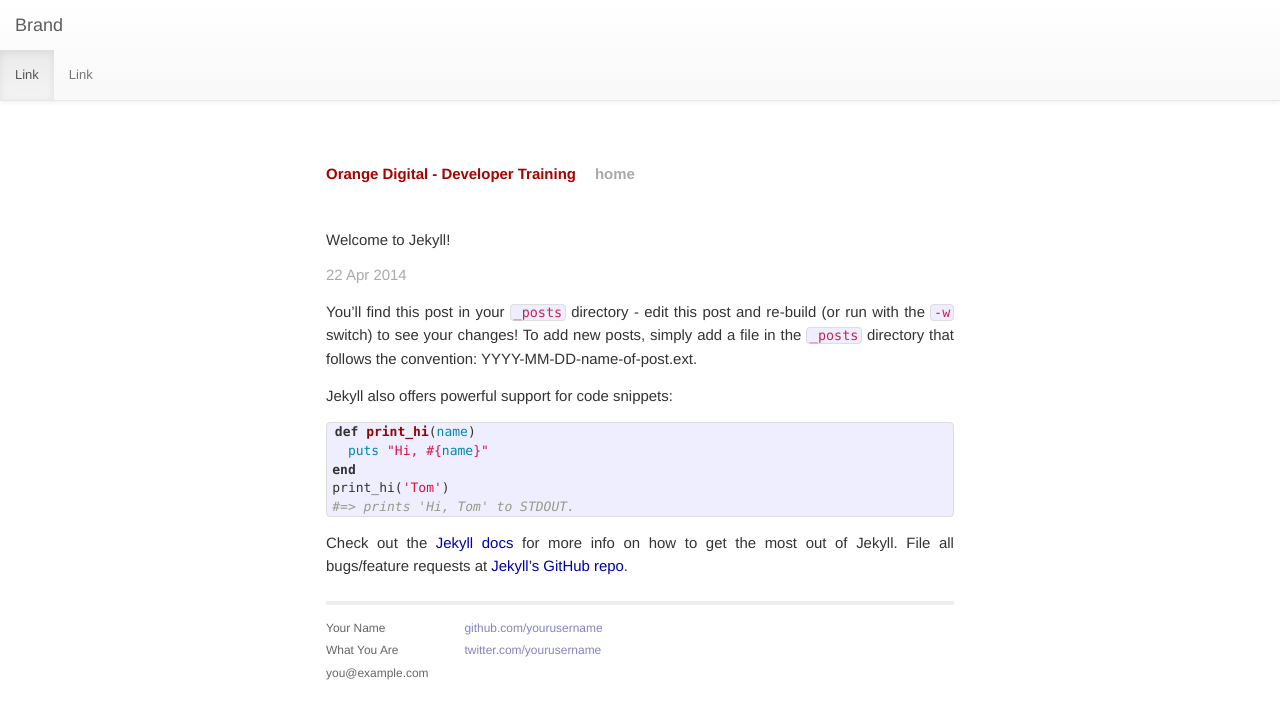
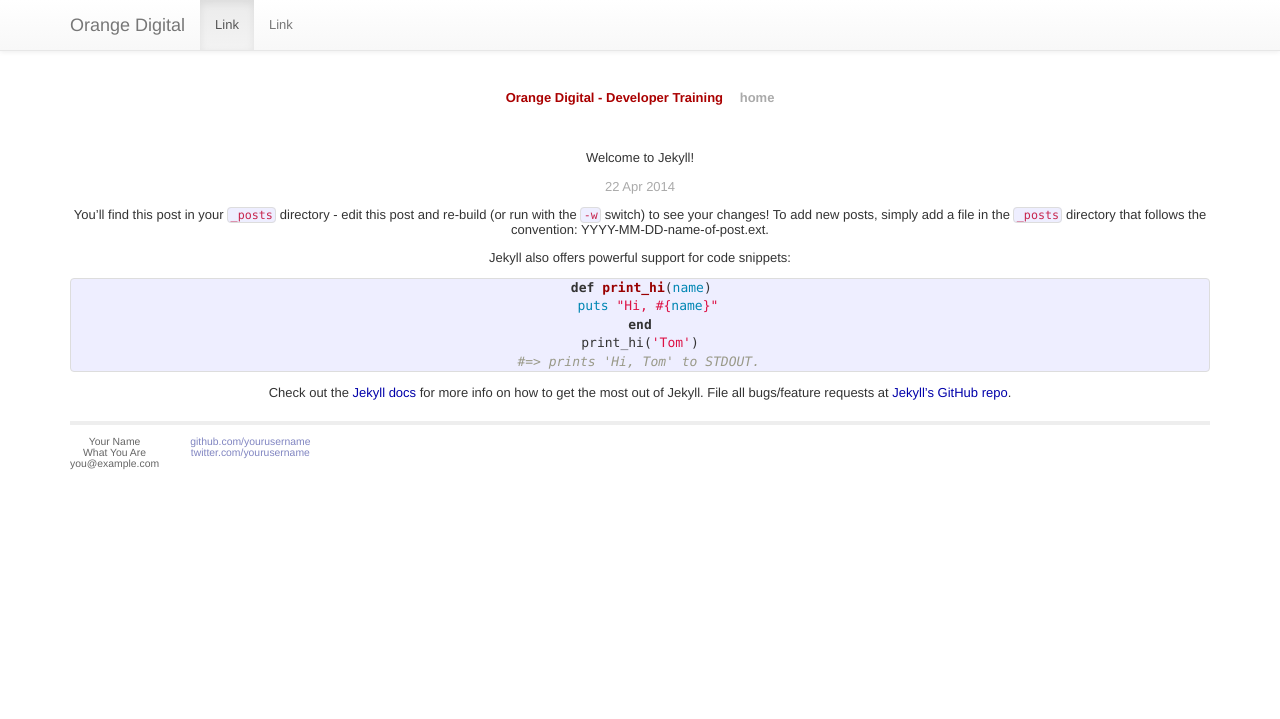
Before and after one commit to SepehrSabbagh/SepehrSabbagh.github.io, a Jekyll site: the page built from _posts/2014-04-22-welcome-to-jekyll.markdown, in a window 1280 px wide. Shown: the top 719 px of the page. Built offline with Jekyll 4.4.1, drawn with Linux system fonts in a browser that asks for light colours; Markdown is read by kramdown in place of the engine named in the settings.

Commit message:
menu test

```diff
--- a/_layouts/default.html
+++ b/_layouts/default.html
@@ -23,7 +23,7 @@
 
 
 	<nav class="navbar navbar-default navbar-static-top" role="navigation">
-		<div class="container-fluid">
+		<div class="container">
 		    <!-- Brand and toggle get grouped for better mobile display -->
 		    <div class="navbar-header">
 		      <button type="button" class="navbar-toggle" data-toggle="collapse" data-target="#bs-example-navbar-collapse-1">
@@ -32,8 +32,7 @@
 			<span class="icon-bar"></span>
 			<span class="icon-bar"></span>
 		      </button>
-		      <a class="navbar-brand" href="#">Brand</a>
-		    </div>
+		      <a class="navbar-brand" href="#">Orange Digital</a>
 		    </div>
 
 		    <!-- Collect the nav links, forms, and other content for toggling -->
@@ -42,11 +41,12 @@
 			<li class="active"><a href="#">Link</a></li>
 			<li><a href="#">Link</a></li>
 		      </ul>
-		</div>
+		    </div><!-- /.navbar-collapse -->
+		  </div><!-- /.container-fluid -->
 	</nav>
 
 
-        <div class="site">
+        <div class="container">
           <div class="header">
             <h1 class="title"><a href="/">{{ site.name }}</a></h1>
             <a class="extra" href="/">home</a>
```
Lines whose indentation alone changed are shown as unchanged.
